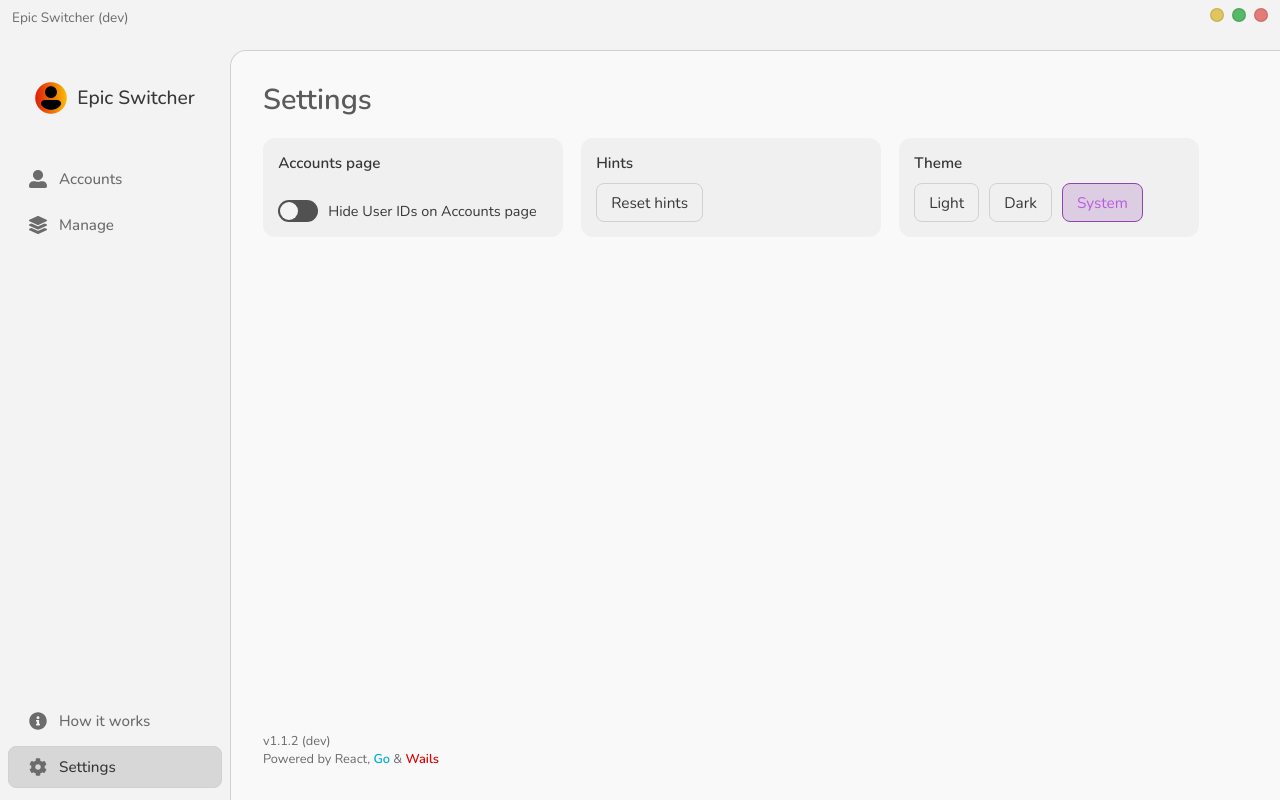
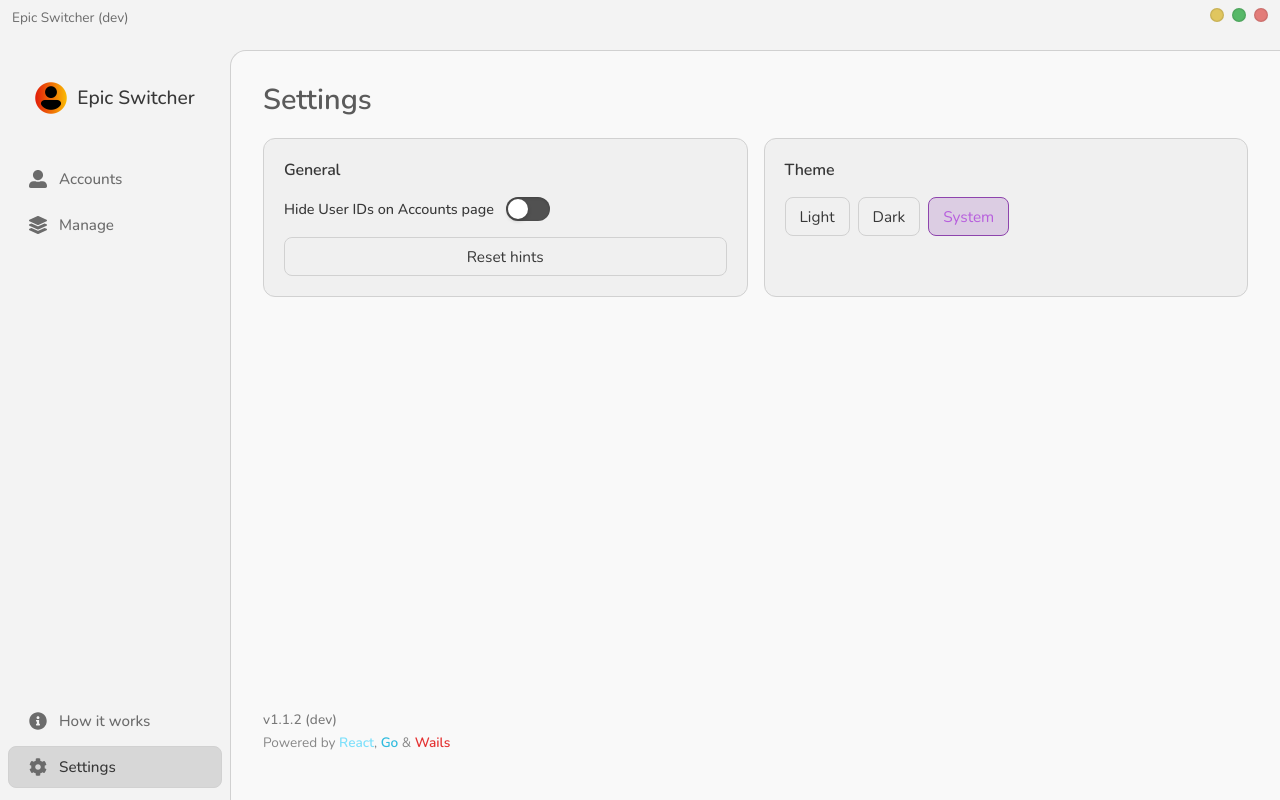
Before and after one commit to symonxdd/epic-switcher, a React (Vite) app in the folder frontend/: page /settings in a window 1280 px wide. Built offline with nearby package versions, Linux system fonts and the light colour scheme.

Commit message:
Refine settings UI and update privacy messaging

```diff
--- a/frontend/src/layout/MainLayout.jsx
+++ b/frontend/src/layout/MainLayout.jsx
@@ -21,7 +21,7 @@ function MainLayout({ children }) {
           duration: 2500,
           style: {
             background: 'var(--bg-toast)',
-            color: 'var(--text-inverse)',
+            color: 'var(--text-primary)',
             borderRadius: '6px',
             padding: '10px 14px',
             fontSize: '0.95rem',
--- a/frontend/src/pages/HowItWorks.jsx
+++ b/frontend/src/pages/HowItWorks.jsx
@@ -28,10 +28,6 @@ function HowItWorks() {
 
       <div className={styles.container}>
         <div className={styles.section}>
-          <div className={styles.offlineSubtext}>
-            No data is collected or shared. It only stores your login sessions locally on your device.
-          </div>
-
           <div className={styles.paragraph}>
             The Epic Games Launcher persists the active login session to a file called
             <span className={styles.file}> GameUserSettings.ini</span>.
@@ -50,15 +46,14 @@ function HowItWorks() {
           <hr className={styles.divider} />
 
           <div className={styles.privacyNotice}>
-            {/* merged offline + note line */}
             <div className={styles.offlineAndNote}>
               <div className={styles.inlineItem}>
                 <FaLock className={`${styles.icon} ${styles.lockIcon}`} />
-                <strong>This app works completely offline</strong>
+                <strong>Works offline</strong>
               </div>
               <div className={styles.inlineItem}>
                 <FaInfoCircle className={styles.icon} />
-                <strong>This app will not affect your accounts in any way</strong>
+                <strong>No data is collected or shared</strong>
               </div>
             </div>
           </div>
--- a/frontend/src/pages/HowItWorks.module.css
+++ b/frontend/src/pages/HowItWorks.module.css
@@ -2,6 +2,7 @@
   color: var(--text-primary);
   background-color: var(--bg-card);
   border-radius: 10px;
+  border: 1px solid var(--border-subtle);
   padding: 1rem 1.5rem;
   max-width: 720px;
   margin: 0 auto;
@@ -19,7 +20,7 @@
 }
 
 .paragraph + .paragraph {
-  margin-top: 0.7rem;
+  margin-top: 0.5rem;
 }
 
 .file {
@@ -31,7 +32,7 @@
   border: none;
   /* border-top: 1px solid var(--border-subtle); */
   /* margin: 24px 0; */
-  margin-top: 1.75rem;
+  /* margin-top: 1.75rem; */
 }
 
 .note {
@@ -57,12 +58,12 @@
   font-size: 0.95rem;
 }
 
-.offlineSubtext {
+/* .offlineSubtext {
   font-weight: bold;
   margin-bottom: 0.75rem;
   font-size: 0.85rem;
-  color: var(--text-primary);
-}
+  color: var(--text-secondary);
+} */
 
 .icon {
   position: relative;
--- a/frontend/src/pages/Settings.jsx
+++ b/frontend/src/pages/Settings.jsx
@@ -77,12 +77,13 @@ function Settings() {
       <PageHeader title="Settings" />
 
       <div className={styles.settingsGrid}>
-        {/* --- Accounts Page Settings --- */}
+        {/* --- General Settings --- */}
         <div className={styles.settingsGroup}>
-          <h5 className={styles.labelHeading}>Accounts page</h5>
+          <h5 className={styles.labelHeading}>General</h5>
 
           {/* Hide User IDs / (Usernames, if alias set) */}
           <div className={styles.toggleRow}>
+            <span className={styles.toggleLabel}>Hide User IDs on Accounts page</span>
             <label className={styles.switch}>
               <input
                 type="checkbox"
@@ -98,13 +99,8 @@ function Settings() {
               />
               <span className={styles.slider}></span>
             </label>
-            <span className={styles.toggleLabel}>Hide User IDs on Accounts page</span>
           </div>
-        </div>
 
-        {/* --- Reset Hints --- */}
-        <div className={styles.settingsGroup}>
-          <h5 className={styles.labelHeading}>Hints</h5>
           <button
             className={styles.resetButton}
             onClick={() => {
@@ -134,6 +130,7 @@ function Settings() {
 
           {currentTheme === "dark" && (
             <div className={styles.trueBlackToggle}>
+              <span className={styles.toggleLabel}>Enable True Black</span>
               <label className={styles.switch}>
                 <input
                   type="checkbox"
@@ -142,7 +139,6 @@ function Settings() {
                 />
                 <span className={styles.slider}></span>
               </label>
-              <span className={styles.toggleLabel}>Enable True Black</span>
             </div>
           )}
         </div>
--- a/frontend/src/pages/Settings.module.css
+++ b/frontend/src/pages/Settings.module.css
@@ -4,42 +4,50 @@
   flex-direction: column;
   height: 100%;
   color: var(--text-primary);
-  /* padding: 1rem; */
+  padding: 0;
 }
 
 /* --- Responsive Layout for Groups --- */
 .settingsGrid {
   display: flex;
   flex-wrap: wrap;
-  gap: 18px 18px;
+  gap: 16px;
   justify-content: flex-start;
+  padding-bottom: 24px;
 }
 
 /* --- Shared Group Styling --- */
 .settingsGroup {
-  padding: 0.95rem;
+  padding: 20px;
   background-color: var(--bg-card);
+  border: 1px solid var(--border-subtle);
   border-radius: 12px;
-  flex: 0 1 300px;
+  flex: 0 1 calc(50% - 8px);
+  min-width: 280px;
   display: flex;
   flex-direction: column;
-  gap: 10px;
+  gap: 16px;
   box-sizing: border-box;
-  justify-content: space-between;
-  align-items: baseline;
+  transition: transform 0.2s ease, border-color 0.2s ease;
+}
+
+.settingsGroup:hover {
+  transform: scale(1.02);
+  border-color: var(--border-strong);
 }
 
 .labelHeading {
   margin: 0;
-  font-size: 0.95rem;
+  font-size: 1rem;
   font-weight: 600;
   color: var(--text-primary);
+  letter-spacing: -0.01em;
 }
 
 /* --- Buttons --- */
 .btnGroup {
   display: flex;
-  gap: 10px;
+  gap: 8px;
   flex-wrap: wrap;
 }
 
@@ -73,17 +81,25 @@
 .trueBlackToggle {
   display: flex;
   align-items: center;
-  gap: 10px;
+  gap: 12px;
   font-size: 0.9rem;
   color: var(--text-primary);
+}
+
+.toggleLabel {
+  font-weight: 500;
+  user-select: none;
+  cursor: pointer;
 }
 
 /* --- Switch Control (Material 3 style) --- */
 .switch {
   position: relative;
   display: inline-block;
-  width: 40px;
-  height: 22px;
+  width: 44px;
+  height: 24px;
+  flex-shrink: 0;
+  cursor: pointer;
 }
 
 .switch input {
@@ -100,27 +116,34 @@
   bottom: 0;
   background-color: #515151;
   border-radius: 999px;
-  transition: background-color 0.3s;
+  transition: background-color 0.3s cubic-bezier(0.4, 0, 0.2, 1);
+  box-shadow: inset 0 1px 3px rgba(0, 0, 0, 0.2);
 }
 
 .slider::before {
   content: "";
   position: absolute;
-  height: 18px;
-  width: 18px;
+  height: 20px;
+  width: 20px;
   left: 2px;
   top: 2px;
-  background-color: var(--bg-app);
+  background-color: #ffffff;
   border-radius: 50%;
-  transition: transform 0.3s, background-color 0.3s;
+  transition: transform 0.3s cubic-bezier(0.4, 0, 0.2, 1);
+  box-shadow: 0 2px 4px rgba(0, 0, 0, 0.2);
 }
 
 .switch input:checked + .slider {
-  background-color: #8e44ad;
+  background: linear-gradient(135deg, #8e44ad 0%, #b75edd 100%);
+  box-shadow: 0 0 8px rgba(142, 68, 173, 0.3);
 }
 
 .switch input:checked + .slider::before {
-  transform: translateX(18px);
+  transform: translateX(20px);
+}
+
+.switch:hover .slider {
+  opacity: 0.9;
 }
 
 /* --- Reset Button --- */
@@ -178,14 +201,12 @@
 /* --- Smaller muted subtext for version number --- */
 .versionSubtext {
   display: block;
-  /* forces it to appear on its own line */
-  font-size: 0.8rem;
+  font-size: 0.75rem;
   font-weight: 500;
-  margin-top: 2px;
+  margin-top: 4px;
   color: var(--text-secondary);
-  /* theme-aware fallback */
-  opacity: 0.85;
-  /* slight fade for subtlety */
+  opacity: 0.8;
+  letter-spacing: 0.02em;
 }
 
 /* --- Responsive behavior --- */
@@ -196,33 +217,43 @@
 
   .settingsGroup {
     flex: 1 1 auto;
+    min-width: 100%;
   }
 }
 
 /* --- Footer Section --- */
 .appFooter {
   margin-top: auto;
-  /* smaller spacing at bottom */
-  /* text-align: center; */
-  font-size: 0.8rem;
+  padding: 20px 0 16px;
+  font-size: 0.85rem;
   color: var(--text-secondary);
-  background-color: var(--background-secondary, transparent);
   display: flex;
   flex-direction: column;
-  /* gap: 4px; */
-  /* slightly tighter vertical gap */
+  gap: 4px;
 }
 
+.footerTop {
+  font-weight: 500;
+  opacity: 0.9;
+  letter-spacing: 0.01em;
+}
 
+.footerBottom {
+  font-weight: 400;
+  opacity: 0.8;
+}
+
+.reactText {
+  color: #61dafb;
+  font-weight: 600;
+}
 
 .goText {
   color: #00add8;
   font-weight: 600;
-  /* Go cyan */
 }
 
 .wailsText {
   color: #df0000;
   font-weight: 600;
-  /* Wails red */
 }
--- a/frontend/src/styles/theme.css
+++ b/frontend/src/styles/theme.css
@@ -51,7 +51,7 @@
   --bg-card: #101010;
   --bg-card-hover: #2f2f2f;
   --bg-card-active: #161616;
-  --bg-toast: #2a2a2a;
+  --bg-toast: #101010;
   --bg-tab-bar: #202020;
   --bg-avatar-active: color-mix(in srgb, var(--text-primary) 12%, var(--bg-card));
   --bg-badge: #434343;
```
